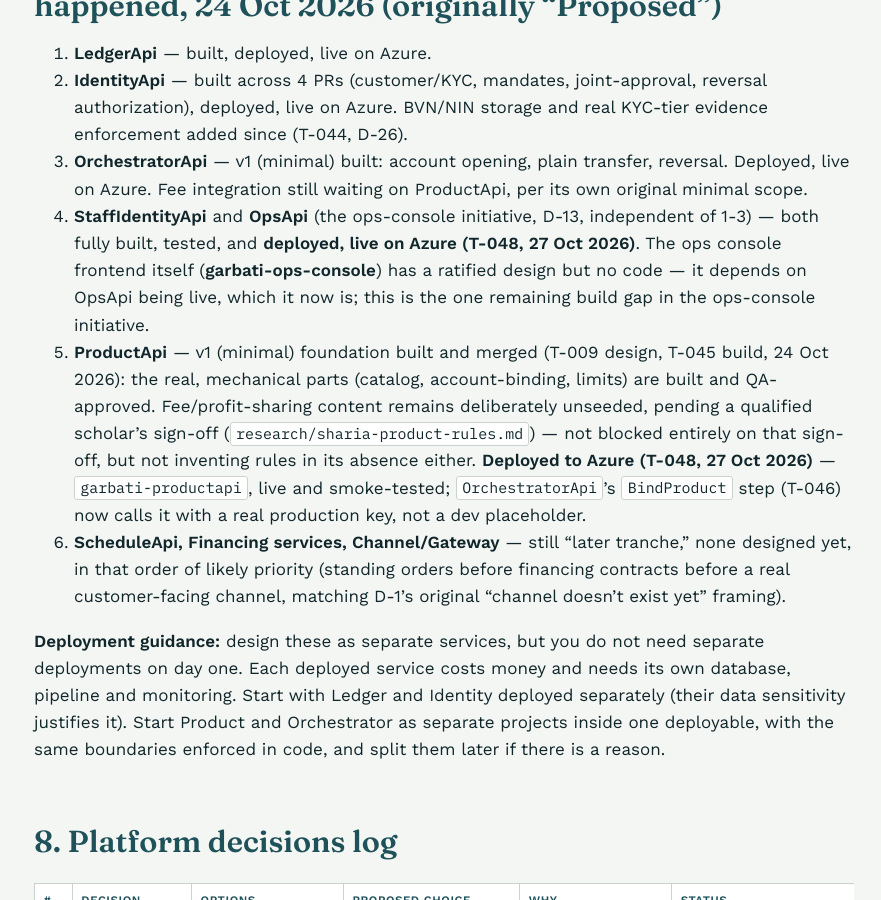
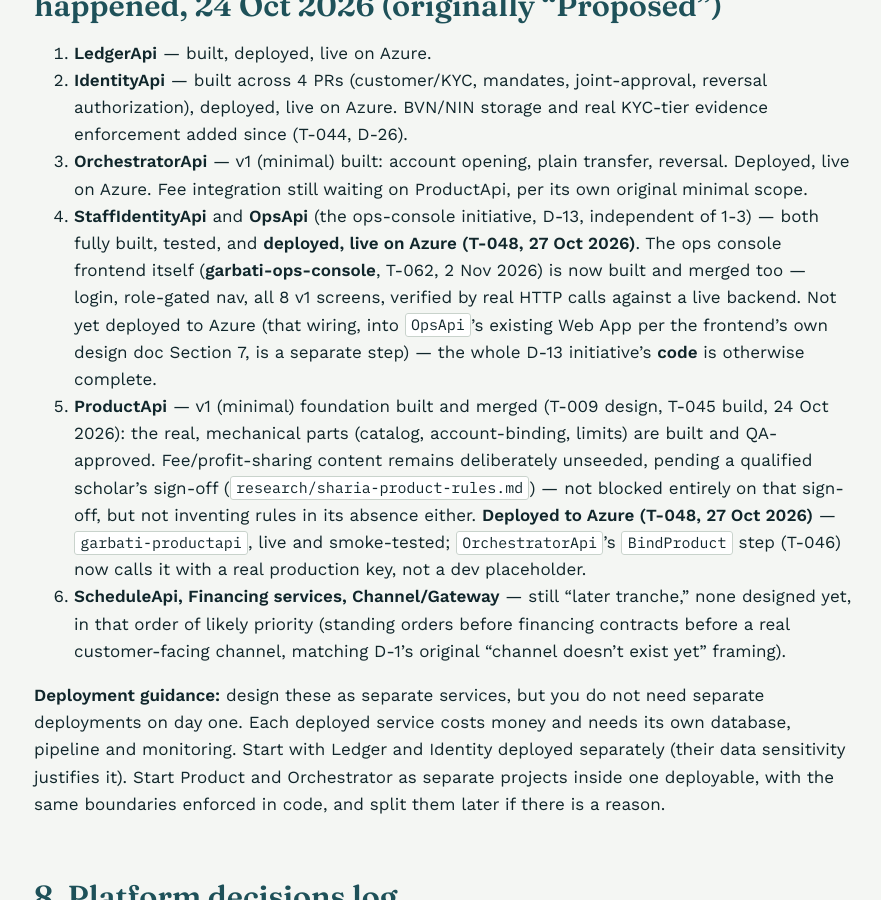
Before and after one commit to AbubakarImam/garbati-platform, a Jekyll site: the page built from docs/architecture.md, in a window 1280 px wide and 900 px high, scrolled down 7175 px. Shown: the whole window, without its empty margins (196-1077 px from the left). Built offline with Jekyll 4.4.1, drawn with Linux system fonts in a browser that asks for light colours.

Commit message:
Sync docs site mirrors (ARCHITECTURE.md / DEPLOYMENT-RUNBOOK.md / research/ changed)

```diff
--- a/docs/_includes/architecture.md
+++ b/docs/_includes/architecture.md
@@ -109,7 +109,7 @@ garbati-ops-console/     docs/DESIGN.md   (exists — design only, not yet built
 1. **LedgerApi** — built, deployed, live on Azure.
 2. **IdentityApi** — built across 4 PRs (customer/KYC, mandates, joint-approval, reversal authorization), deployed, live on Azure. BVN/NIN storage and real KYC-tier evidence enforcement added since (T-044, D-26).
 3. **OrchestratorApi** — v1 (minimal) built: account opening, plain transfer, reversal. Deployed, live on Azure. Fee integration still waiting on ProductApi, per its own original minimal scope.
-4. **StaffIdentityApi** and **OpsApi** (the ops-console initiative, D-13, independent of 1-3) — both fully built, tested, and **deployed, live on Azure (T-048, 27 Oct 2026)**. The ops console frontend itself (**garbati-ops-console**) has a ratified design but no code — it depends on OpsApi being live, which it now is; this is the one remaining build gap in the ops-console initiative.
+4. **StaffIdentityApi** and **OpsApi** (the ops-console initiative, D-13, independent of 1-3) — both fully built, tested, and **deployed, live on Azure (T-048, 27 Oct 2026)**. The ops console frontend itself (**garbati-ops-console**, T-062, 2 Nov 2026) is now built and merged too — login, role-gated nav, all 8 v1 screens, verified by real HTTP calls against a live backend. Not yet deployed to Azure (that wiring, into `OpsApi`'s existing Web App per the frontend's own design doc Section 7, is a separate step) — the whole D-13 initiative's **code** is otherwise complete.
 5. **ProductApi** — v1 (minimal) foundation built and merged (T-009 design, T-045 build, 24 Oct 2026): the real, mechanical parts (catalog, account-binding, limits) are built and QA-approved. Fee/profit-sharing content remains deliberately unseeded, pending a qualified scholar's sign-off (`research/sharia-product-rules.md`) — not blocked entirely on that sign-off, but not inventing rules in its absence either. **Deployed to Azure (T-048, 27 Oct 2026)** — `garbati-productapi`, live and smoke-tested; `OrchestratorApi`'s `BindProduct` step (T-046) now calls it with a real production key, not a dev placeholder.
 6. **ScheduleApi, Financing services, Channel/Gateway** — still "later tranche," none designed yet, in that order of likely priority (standing orders before financing contracts before a real customer-facing channel, matching D-1's original "channel doesn't exist yet" framing).
 
```
